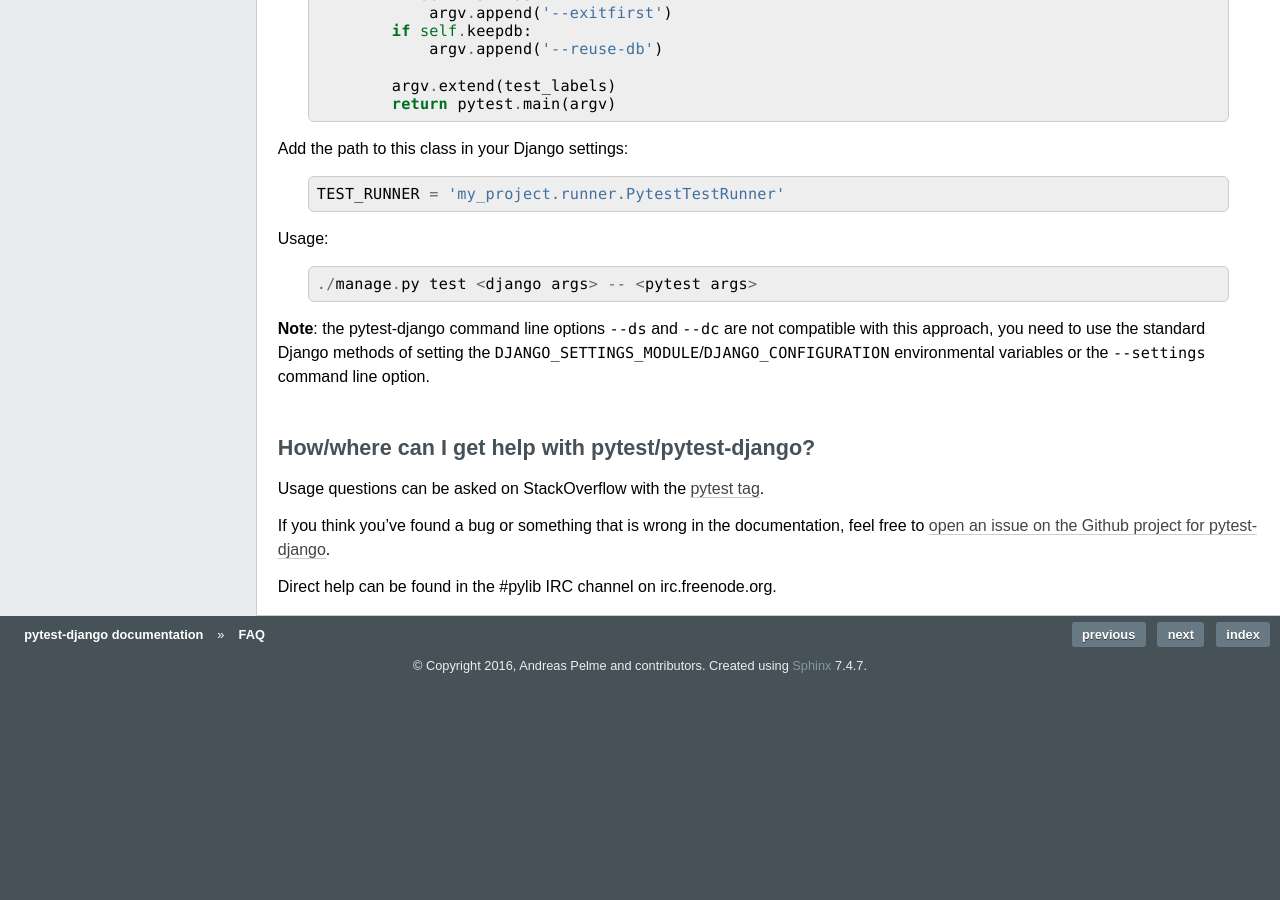
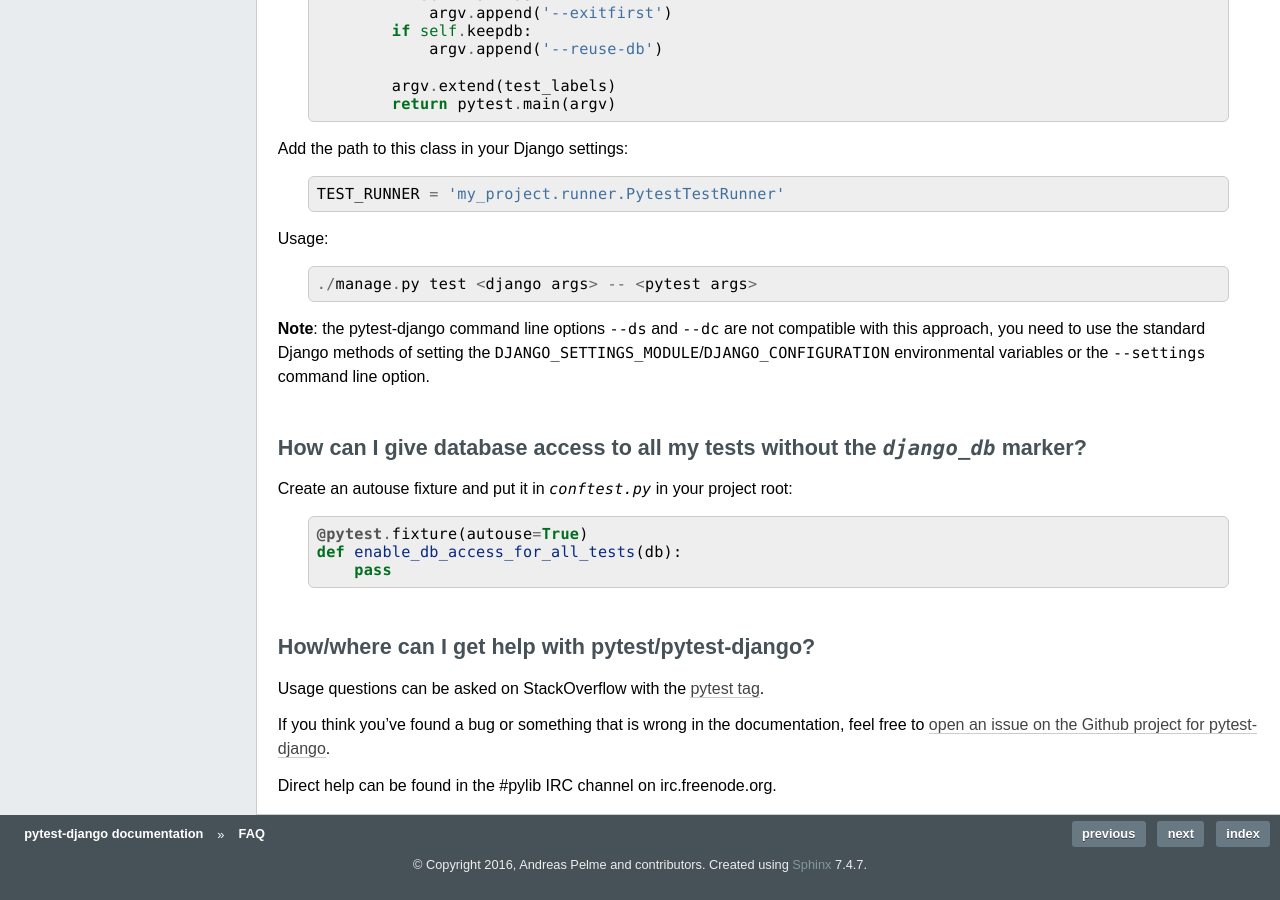
Before and after one commit to pytest-dev/pytest-django, a Sphinx documentation site: the page built from docs/faq.rst, in a window 1280 px wide and 900 px high, scrolled down 1541 px. Built offline with Sphinx 7.4.7, drawn with Linux system fonts in a browser that asks for light colours; before the commit the page ends 2242 px from its top, so only the background shows below that; some of the changed text lies outside the part shown.

Commit message:
Add FAQ note on automatic database access.

```diff
--- a/docs/faq.rst
+++ b/docs/faq.rst
@@ -103,6 +103,15 @@ compatible with this approach, you need to use the standard Django methods of
 setting the ``DJANGO_SETTINGS_MODULE``/``DJANGO_CONFIGURATION`` environmental
 variables or the ``--settings`` command line option.
 
+How can I give database access to all my tests without the `django_db` marker?
+------------------------------------------------------------------------------
+
+Create an autouse fixture and put it in `conftest.py` in your project root::
+
+    @pytest.fixture(autouse=True)
+    def enable_db_access_for_all_tests(db):
+        pass
+
 How/where can I get help with pytest/pytest-django?
 ---------------------------------------------------
 
```
